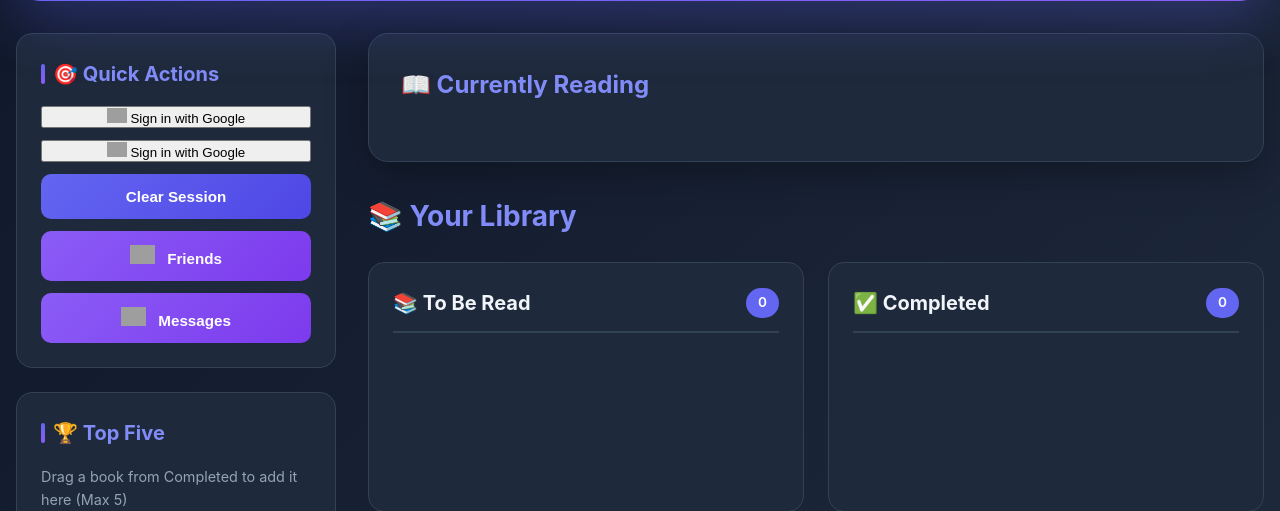
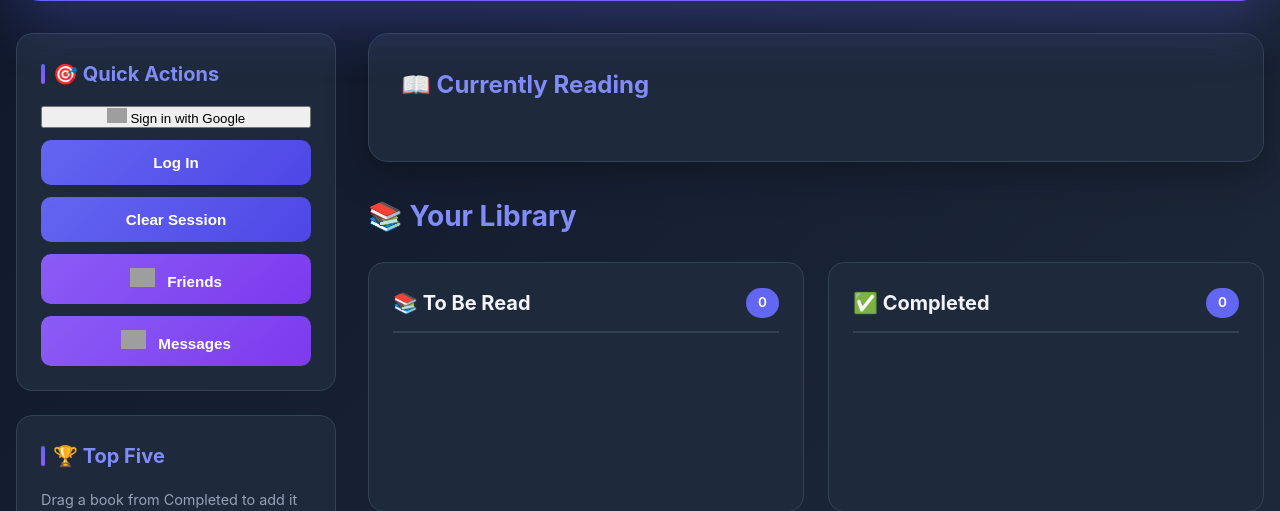
Before and after one commit to iamchrsgllsp/cadence-reading-app, a Flask app: template templates/profile.html in a window 1280 px wide. Shown: the part 191-702 px from the top of the page. Run offline with Flask 3, Linux system fonts and the light colour scheme; the template is opened without the code that fills it, so the values that code supplies are empty; some libraries are stand-ins or nearby versions; grey boxes are pictures that could not be loaded.

Commit message:
another fix

```diff
--- a/templates/profile.html
+++ b/templates/profile.html
@@ -701,9 +701,8 @@
   <img src="google-icon.png" width="20"> Sign in with Google
 </button>
               {% if not session %}
-              <button id="google-login">
-  <img src="google-icon.png" width="20"> Sign in with Google
-</button>
+              <button class="btn" onclick="location.href='/login'">
+                Log In
 
 
               {% endif %}
```
